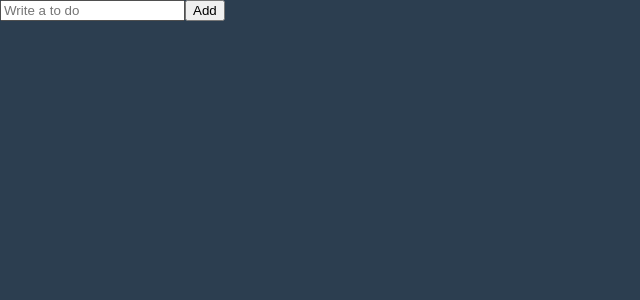
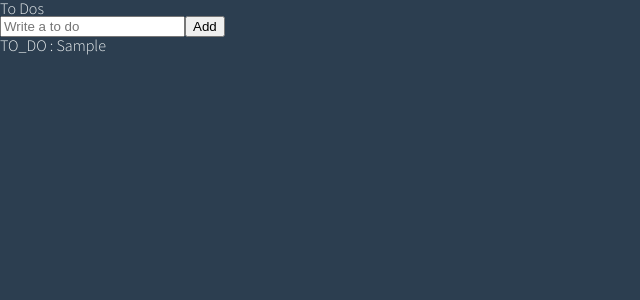
Before and after one commit to myhappyman/todo-list-app, a React (Create React App) app: page / in a window 1280 px wide. Both pictures are taken after typing "Sample" into the empty fields and a click on the button "Add". Shown: the top 300 px of the page, without its empty margins (0-640 px from the left). Built offline with nearby package versions, Linux system fonts and the light colour scheme.

Commit message:
typescript recoil useForm배운것들을 섞어서 데이터도 제한하고 할일 프로젝트 작성을 시작했다.

```diff
--- a/src/App.tsx
+++ b/src/App.tsx
@@ -1,5 +1,5 @@
 import { createGlobalStyle } from "styled-components";
-import ToDoList from "./toDoList";
+import ToDoList from "./components/toDoList";
 
 const GlobalStyle = createGlobalStyle`
   /* http://meyerweb.com/eric/tools/css/reset/
--- a/src/toDoList.tsx
+++ b/src/components/toDoList.tsx
@@ -1,23 +1,44 @@
 import { useForm } from "react-hook-form";
+import { atom, useRecoilState, useRecoilValue, useSetRecoilState } from "recoil";
 
 interface IForm{
     toDo:string;
 }
 
+interface IToDo{
+    text : string;
+    id: number;
+    category: "TO_DO"|"DOING"|"DONE"; //카테고리의 값을 제한한다. 문자열 중 입력한 3개중 하나만 가능
+}
+
+const toDoState = atom<IToDo[]>({
+    key:"toDo",
+    default: []
+});
+
 function ToDoList(){
+    // const value = useRecoilValue(toDoState); //atom으로 부터 값을 가져옴
+    // const modifierFn = useSetRecoilState(toDoState); //atom의 값을 변경한다.
+
+    //위에서 2번 선언하지 말고 useRecoilState를 쓰면 기존 useState처럼 사용할수있다.
+    const [toDos, setToDos] = useRecoilState(toDoState);
     const {register, handleSubmit, setValue} = useForm<IForm>();
 
-    const onValid = (data:IForm) => {
-        console.log("add to do", data?.toDo);
+    const onValid = ({toDo}:IForm) => {
         setValue("toDo", "");
+        setToDos(oldToDos => [{text:toDo, id:Date.now(), category:"TO_DO"}, ...oldToDos]);
     }
-
+    console.log(toDos);
     return (
     <div>
+        <h1>To Dos</h1>
         <form onSubmit={handleSubmit(onValid)}>
             <input {...register("toDo", {required: "할 일은 필수값입니다."})} type="text" placeholder="Write a to do" />
             <button>Add</button>
         </form>
+        <ul>
+            {toDos.map(todo => <li key={todo.id}>{todo.category} : {todo.text}</li>)}
+        </ul>
     </div>);
 }
 
```
Also changed, not shown: 1 other file (tests, documents, lock files or other folders).
